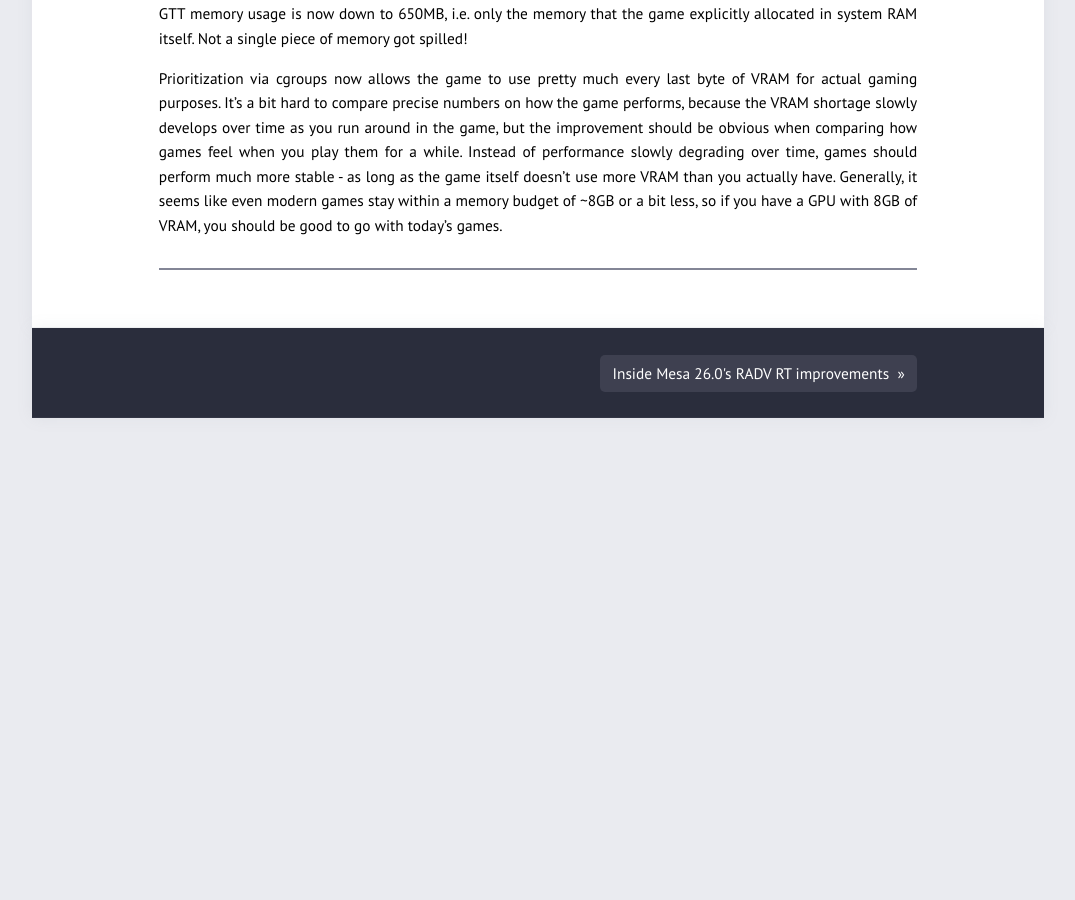
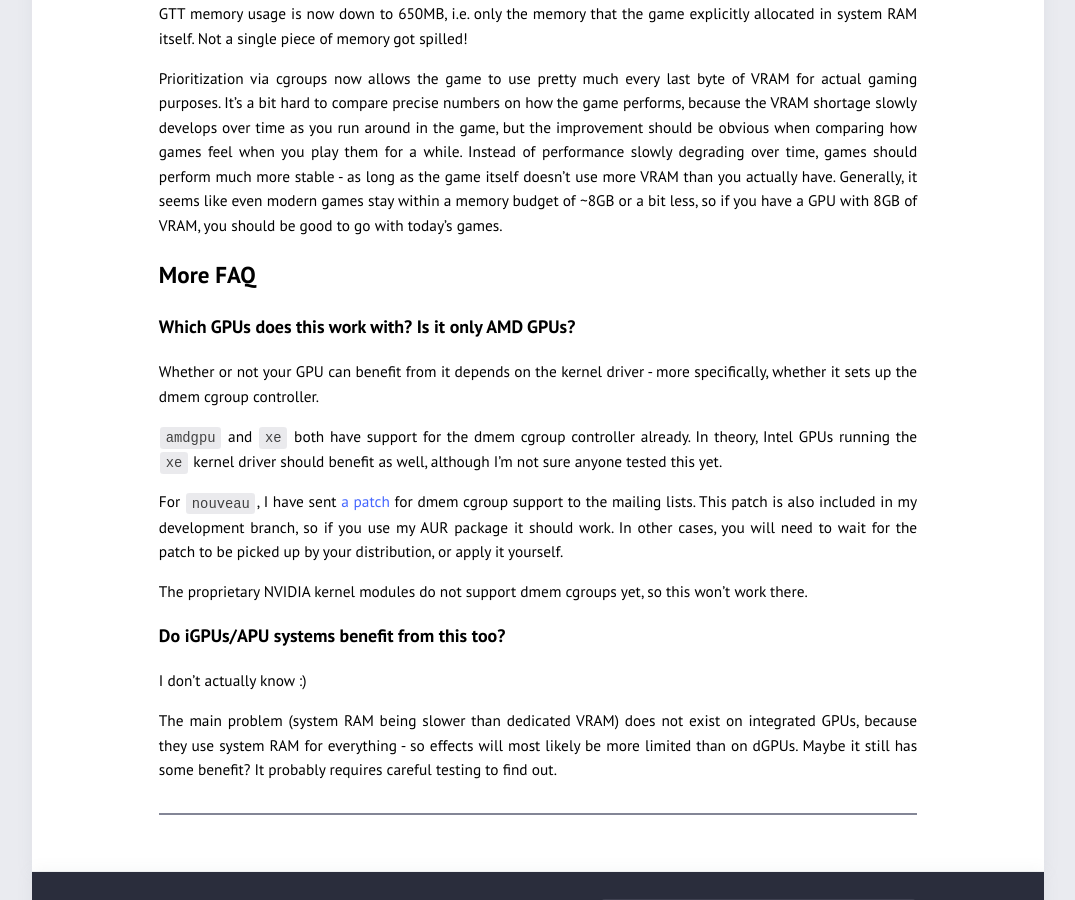
Before and after one commit to pixelcluster/pixelcluster.github.io, a Jekyll site: the page built from _posts/2026-04-09-VRAM-Mgmt-fixed.md, in a window 1280 px wide and 900 px high, scrolled down 6752 px. Shown: the whole window, without its empty margins (102-1177 px from the left). Built offline with Jekyll 4.4.1, drawn with Linux system fonts in a browser that asks for light colours; comment, search, counter and statistics services are not loaded; before the commit the page ends 7170 px from its top, so only the background shows below that.

Commit message:
faq
(cherry picked from commit 973b80a992ce63e4e0382f36033a712eaaa7ecc0)

```diff
--- a/_posts/2026-04-09-VRAM-Mgmt-fixed.md
+++ b/_posts/2026-04-09-VRAM-Mgmt-fixed.md
@@ -183,3 +183,23 @@ Prioritization via cgroups now allows the game to use pretty much every last byt
 over time as you run around in the game, but the improvement should be obvious when comparing how games feel when you play them for a while. Instead of performance slowly degrading over time,
 games should perform much more stable - as long as the game itself doesn't use more VRAM than you actually have. Generally, it seems like even modern games stay within a memory budget of ~8GB or a bit less, so
 if you have a GPU with 8GB of VRAM, you should be good to go with today's games.
+
+## More FAQ
+
+### Which GPUs does this work with? Is it only AMD GPUs?
+
+Whether or not your GPU can benefit from it depends on the kernel driver - more specifically, whether it sets up the dmem cgroup controller.
+
+`amdgpu` and `xe` both have support for the dmem cgroup controller already. In theory, Intel GPUs running the `xe` kernel driver should benefit as well, although I'm not sure anyone tested this yet.
+
+For `nouveau`, I have sent [a patch](https://lore.kernel.org/dri-devel/20260410081322.5577-1-natalie.vock@gmx.de/T/#u) for dmem cgroup support to the mailing lists.
+This patch is also included in my development branch, so if you use my AUR package it should work. In other cases, you will need to wait for the patch to be picked up by your distribution, or apply it yourself.
+
+The proprietary NVIDIA kernel modules do not support dmem cgroups yet, so this won't work there.
+
+### Do iGPUs/APU systems benefit from this too?
+
+I don't actually know :)
+
+The main problem (system RAM being slower than dedicated VRAM) does not exist on integrated GPUs, because they use system RAM for everything - so effects will most likely be more limited than on dGPUs.
+Maybe it still has some benefit? It probably requires careful testing to find out.
```
